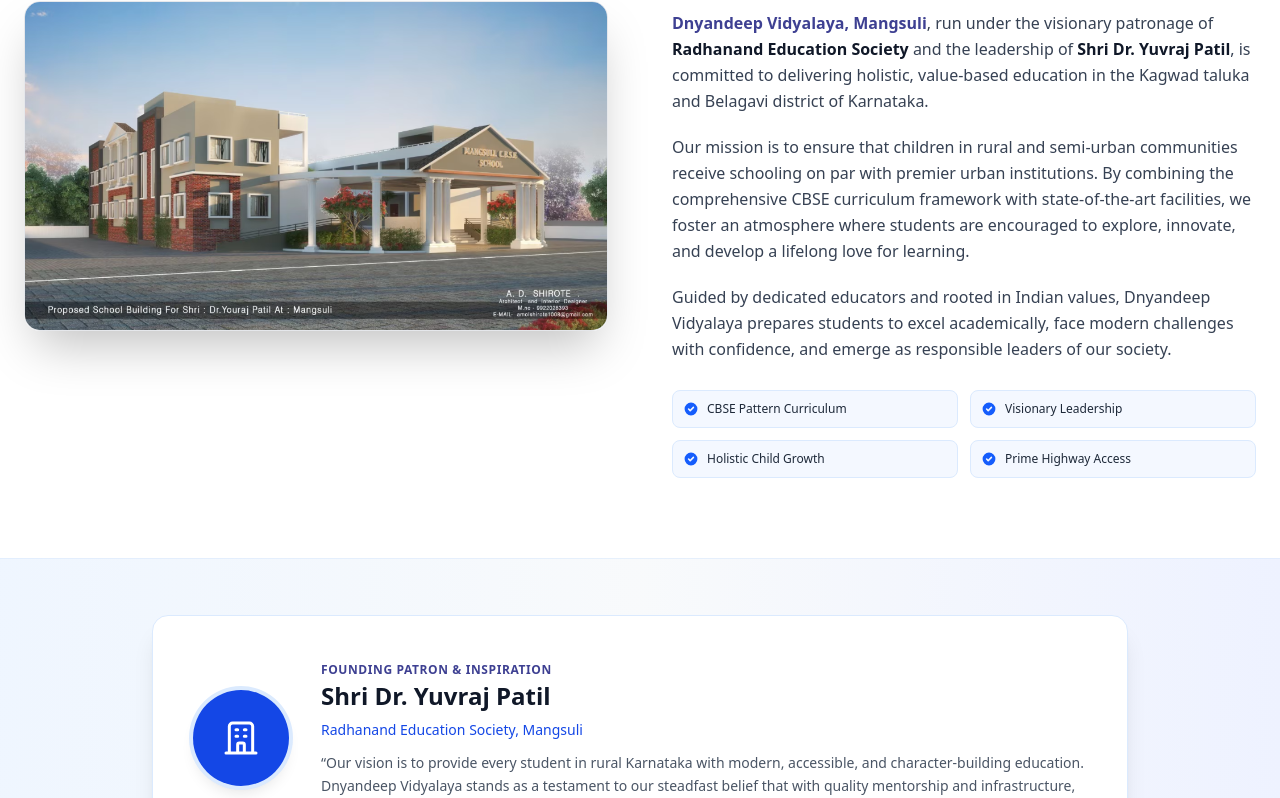
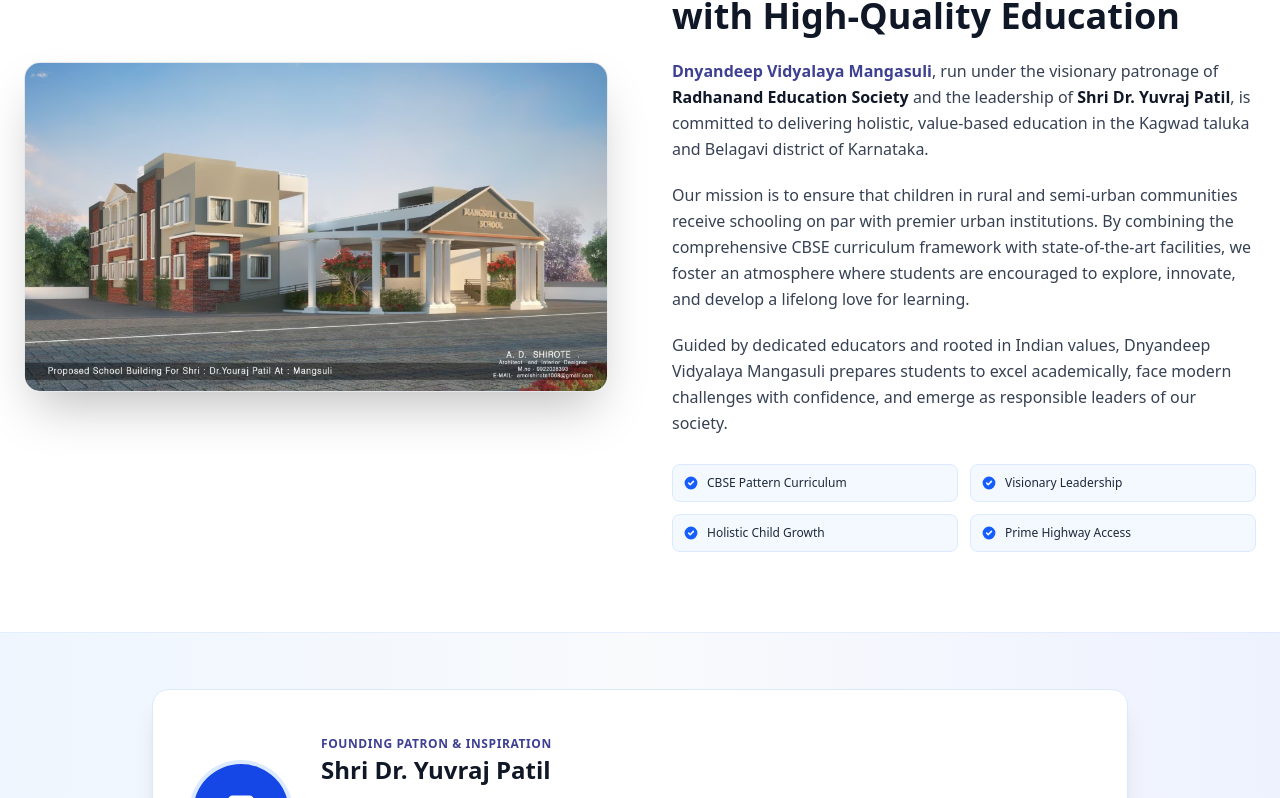
Before and after one commit to AkshayPatil0/res-dyandeep, an Astro site: page /about in a window 1280 px wide. Shown: the part 777-1575 px from the top of the page. Built offline with nearby package versions, Linux system fonts and the light colour scheme; Astro itself is replaced by a stand-in of ours.

Commit message:
Update school name to Dnyandeep Vidyalaya Mangasuli

```diff
--- a/src/components/Footer.astro
+++ b/src/components/Footer.astro
@@ -21,7 +21,7 @@ const navLinks = [
         <div class="flex items-start space-x-3.5">
           <img
             src="/images/logo.png"
-            alt="Dyandeep Vidyalaya Logo"
+            alt="Dnyandeep Vidyalaya Mangasuli Logo"
             class="w-14 h-14 object-contain rounded-full bg-white p-1 shadow-md shrink-0"
           />
           <div>
@@ -29,7 +29,7 @@ const navLinks = [
               Radhanand Education Society's
             </span>
             <h3 class="text-xl font-bold text-white tracking-tight leading-snug">
-              Dyandeep Vidyalaya
+              Dnyandeep Vidyalaya Mangasuli
             </h3>
             <p class="text-xs text-slate-400">
               Mangsuli &bull; Taluka Kagwad &bull; Dist. Belagavi
@@ -98,7 +98,7 @@ const navLinks = [
               </svg>
             </div>
             <div class="text-xs leading-relaxed text-slate-300">
-              <p class="font-semibold text-sm text-white mb-0.5">Dyandeep Vidyalaya</p>
+              <p class="font-semibold text-sm text-white mb-0.5">Dnyandeep Vidyalaya Mangasuli</p>
               <p>Ainapur Road, Near Bus Stand,</p>
               <p>At Post Mangasuli, Taluka: Kagwad,</p>
               <p>Dist: Belagavi, Karnataka – 591234</p>
@@ -143,7 +143,7 @@ const navLinks = [
         <div class="rounded-xl overflow-hidden border border-slate-700/80 bg-slate-850 shadow-lg group">
           <div class="relative">
             <iframe
-              title="Dyandeep Vidyalaya Mangasuli Campus Map"
+              title="Dnyandeep Vidyalaya Mangasuli Campus Map"
               src="https://maps.google.com/maps?q=PRHR%2BW5P+Dnyandeep+Vidyalaya+Mangasuli%2C+Karnataka+591234&t=&z=15&ie=UTF8&iwloc=&output=embed"
               class="w-full h-44 border-0 block"
               loading="lazy"
@@ -184,7 +184,7 @@ const navLinks = [
     <!-- Bottom Copyright & Legal -->
     <div class="border-t border-slate-800/80 mt-12 pt-6 flex flex-col md:flex-row items-center justify-between gap-4 text-xs text-slate-400 text-center md:text-left">
       <p>
-        &copy; {currentYear} Radhanand Education Society's <strong class="text-slate-300">Dyandeep Vidyalaya, Mangsuli</strong>. All rights reserved.
+        &copy; {currentYear} Radhanand Education Society's <strong class="text-slate-300">Dnyandeep Vidyalaya Mangasuli</strong>. All rights reserved.
       </p>
       <div class="flex flex-wrap justify-center gap-4 text-xs">
         <a href="/cbse-disclosures" class="hover:text-yellow-400 transition duration-200">
--- a/src/components/Header.astro
+++ b/src/components/Header.astro
@@ -20,7 +20,7 @@ const navLinks = [
       <h1
         class="text-2xl md:text-4xl font-bold text-primary transition duration-300"
       >
-        Dyandeep Vidyalaya, Mangsuli
+        Dnyandeep Vidyalaya Mangasuli
       </h1>
       <span class="text-sm md:text-lg font-bold pt-2 text-gray-600">
         Taluka: Kagwad &nbsp; &nbsp; Dist: Belagavi
--- a/src/layouts/Layout.astro
+++ b/src/layouts/Layout.astro
@@ -11,7 +11,7 @@ import "../styles/global.css";
     <meta name="viewport" content="width=device-width" />
     <link rel="icon" type="image/svg+xml" href="/favicon.svg" />
     <meta name="generator" content={Astro.generator} />
-    <title>Dyandeep Vidyalaya Mangsuli</title>
+    <title>Dnyandeep Vidyalaya Mangasuli</title>
     <!-- Google Fonts - Inter for clean typography -->
     <link
       href="https://fonts.googleapis.com/css2?family=Inter:wght@300;400;500;600;700&display=swap"
--- a/src/pages/about.astro
+++ b/src/pages/about.astro
@@ -92,7 +92,7 @@ const campusFeatures = [
         <span>Radhanand Education Society's</span>
       </div>
       <h1 class="text-3xl md:text-5xl font-extrabold tracking-tight mb-4 text-white">
-        About Dnyandeep Vidyalaya
+        About Dnyandeep Vidyalaya Mangasuli
       </h1>
       <p class="text-base md:text-xl text-blue-100 leading-relaxed font-light">
         Nurturing young minds, instilling enduring values, and building educational pathways for a brighter tomorrow in Mangsuli and surrounding regions.
@@ -110,7 +110,7 @@ const campusFeatures = [
           <div class="rounded-2xl overflow-hidden shadow-2xl border border-gray-200 group">
             <img
               src="/images/school-campus-building.png"
-              alt="Dnyandeep Vidyalaya Campus Building - Mangsuli"
+              alt="Dnyandeep Vidyalaya Mangasuli Campus Building"
               class="w-full h-auto object-cover transform group-hover:scale-[1.02] transition-transform duration-500"
             />
           </div>
@@ -129,7 +129,7 @@ const campusFeatures = [
           </h2>
 
           <p class="text-base text-gray-700 leading-relaxed">
-            <strong class="text-primary font-semibold">Dnyandeep Vidyalaya, Mangsuli</strong>, run under the visionary patronage of <strong class="text-gray-900 font-semibold">Radhanand Education Society</strong> and the leadership of <strong class="text-gray-900 font-semibold">Shri Dr. Yuvraj Patil</strong>, is committed to delivering holistic, value-based education in the Kagwad taluka and Belagavi district of Karnataka.
+            <strong class="text-primary font-semibold">Dnyandeep Vidyalaya Mangasuli</strong>, run under the visionary patronage of <strong class="text-gray-900 font-semibold">Radhanand Education Society</strong> and the leadership of <strong class="text-gray-900 font-semibold">Shri Dr. Yuvraj Patil</strong>, is committed to delivering holistic, value-based education in the Kagwad taluka and Belagavi district of Karnataka.
           </p>
 
           <p class="text-base text-gray-700 leading-relaxed">
@@ -137,7 +137,7 @@ const campusFeatures = [
           </p>
 
           <p class="text-base text-gray-700 leading-relaxed">
-            Guided by dedicated educators and rooted in Indian values, Dnyandeep Vidyalaya prepares students to excel academically, face modern challenges with confidence, and emerge as responsible leaders of our society.
+            Guided by dedicated educators and rooted in Indian values, Dnyandeep Vidyalaya Mangasuli prepares students to excel academically, face modern challenges with confidence, and emerge as responsible leaders of our society.
           </p>
 
           <!-- Quick Highlights Pills -->
@@ -191,7 +191,7 @@ const campusFeatures = [
             Radhanand Education Society, Mangsuli
           </p>
           <p class="text-gray-600 text-sm leading-relaxed pt-1">
-            “Our vision is to provide every student in rural Karnataka with modern, accessible, and character-building education. Dnyandeep Vidyalaya stands as a testament to our steadfast belief that with quality mentorship and infrastructure, every child can achieve extraordinary success.”
+            “Our vision is to provide every student in rural Karnataka with modern, accessible, and character-building education. Dnyandeep Vidyalaya Mangasuli stands as a testament to our steadfast belief that with quality mentorship and infrastructure, every child can achieve extraordinary success.”
           </p>
         </div>
       </div>
@@ -267,7 +267,7 @@ const campusFeatures = [
   <section class="py-14 bg-gradient-to-r from-blue-700 to-primary text-white text-center">
     <div class="container mx-auto px-6 max-w-3xl space-y-5">
       <h3 class="text-2xl md:text-3xl font-bold">
-        Join the Dnyandeep Vidyalaya Family
+        Join the Dnyandeep Vidyalaya Mangasuli Family
       </h3>
       <p class="text-blue-100 text-sm md:text-base leading-relaxed">
         Admissions are open for the upcoming academic session. Connect with us to explore admissions, schedule a campus visit, or learn more about our curriculum.
--- a/src/pages/cbse-disclosures.astro
+++ b/src/pages/cbse-disclosures.astro
@@ -15,7 +15,7 @@ const getActionText = (action: { type: string; link: string | null }) => {
 };
 ---
 
-<Layout title="CBSE Mandatory Disclosures | Dyandeep School">
+<Layout title="CBSE Mandatory Disclosures | Dnyandeep Vidyalaya Mangasuli">
   <!-- CBSE Mandatory Disclosures Section -->
   <section id="cbse-disclosures" class="py-12 md:py-16 bg-slate-50 min-h-screen">
     <div class="container mx-auto px-4 md:px-6">
--- a/src/pages/contact.astro
+++ b/src/pages/contact.astro
@@ -99,7 +99,7 @@ import Layout from "../layouts/Layout.astro";
             <!-- Live Google Map embed -->
             <div class="rounded-xl overflow-hidden shadow-md border border-gray-200">
               <iframe
-                title="Dyandeep Vidyalaya Mangasuli Campus Map"
+                title="Dnyandeep Vidyalaya Mangasuli Campus Map"
                 src="https://maps.google.com/maps?q=PRHR%2BW5P+Dnyandeep+Vidyalaya+Mangasuli%2C+Karnataka+591234&t=&z=15&ie=UTF8&iwloc=&output=embed"
                 class="w-full h-72 border-0"
                 loading="lazy"
--- a/src/pages/index.astro
+++ b/src/pages/index.astro
@@ -68,7 +68,7 @@ const highlights = [
       </div>
 
       <h1 class="text-4xl sm:text-5xl md:text-6xl font-extrabold leading-tight tracking-tight text-white drop-shadow-md">
-        Dyandeep Vidyalaya, Mangsuli
+        Dnyandeep Vidyalaya Mangasuli
       </h1>
 
       <p class="text-xl md:text-2xl font-light text-blue-100 max-w-2xl mx-auto drop-shadow">
@@ -134,7 +134,7 @@ const highlights = [
           <div class="rounded-2xl overflow-hidden shadow-xl border border-gray-200 group">
             <img
               src="/images/school-campus-building.png"
-              alt="Dyandeep Vidyalaya Campus Building - Mangsuli"
+              alt="Dnyandeep Vidyalaya Mangasuli Campus Building"
               class="w-full h-auto object-cover transform group-hover:scale-[1.02] transition-transform duration-500"
             />
           </div>
@@ -153,7 +153,7 @@ const highlights = [
           </h2>
 
           <p class="text-gray-700 leading-relaxed text-sm md:text-base">
-            Established under the guidance of <strong class="text-gray-900">Shri Dr. Yuvraj Patil</strong> and managed by <strong class="text-gray-900">Radhanand Education Society</strong>, Dyandeep Vidyalaya is dedicated to bringing quality schooling to students in rural Karnataka.
+            Established under the guidance of <strong class="text-gray-900">Shri Dr. Yuvraj Patil</strong> and managed by <strong class="text-gray-900">Radhanand Education Society</strong>, Dnyandeep Vidyalaya Mangasuli is dedicated to bringing quality schooling to students in rural Karnataka.
           </p>
 
           <p class="text-gray-700 leading-relaxed text-sm md:text-base">
```
Also changed, not shown: README.md.
